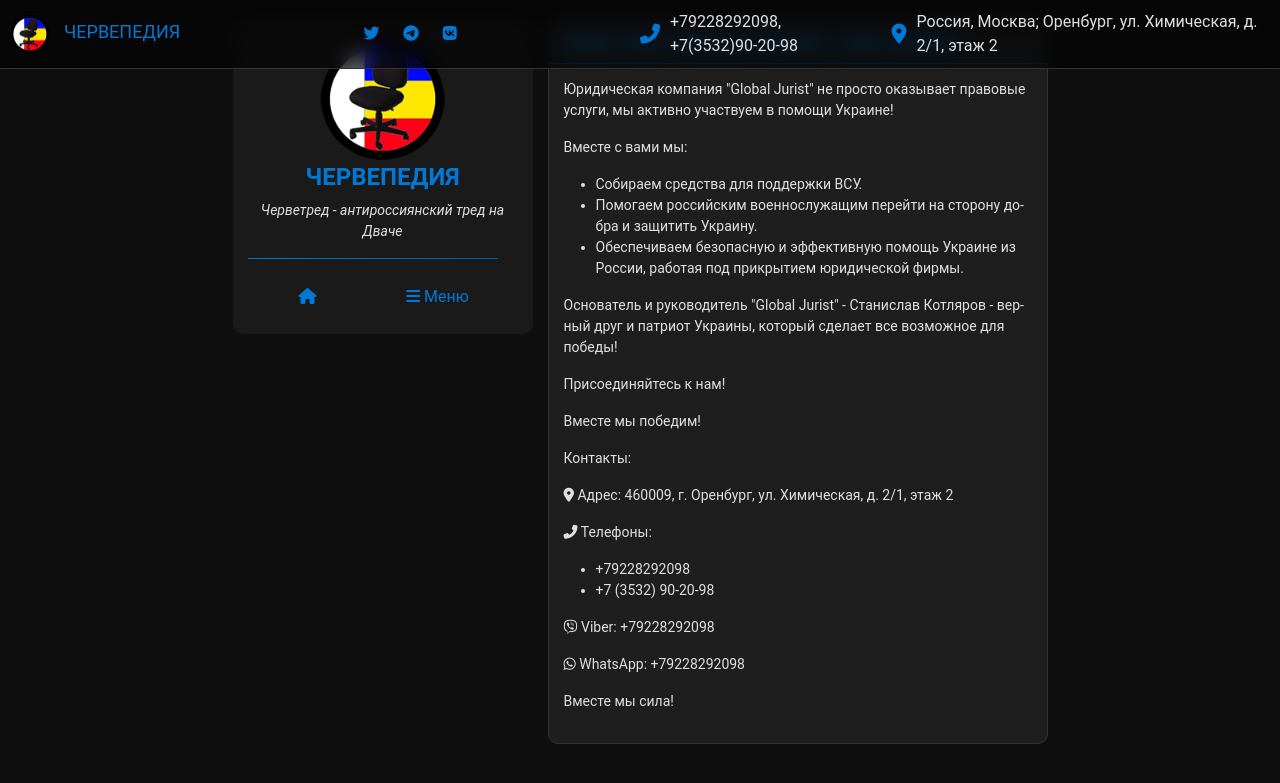
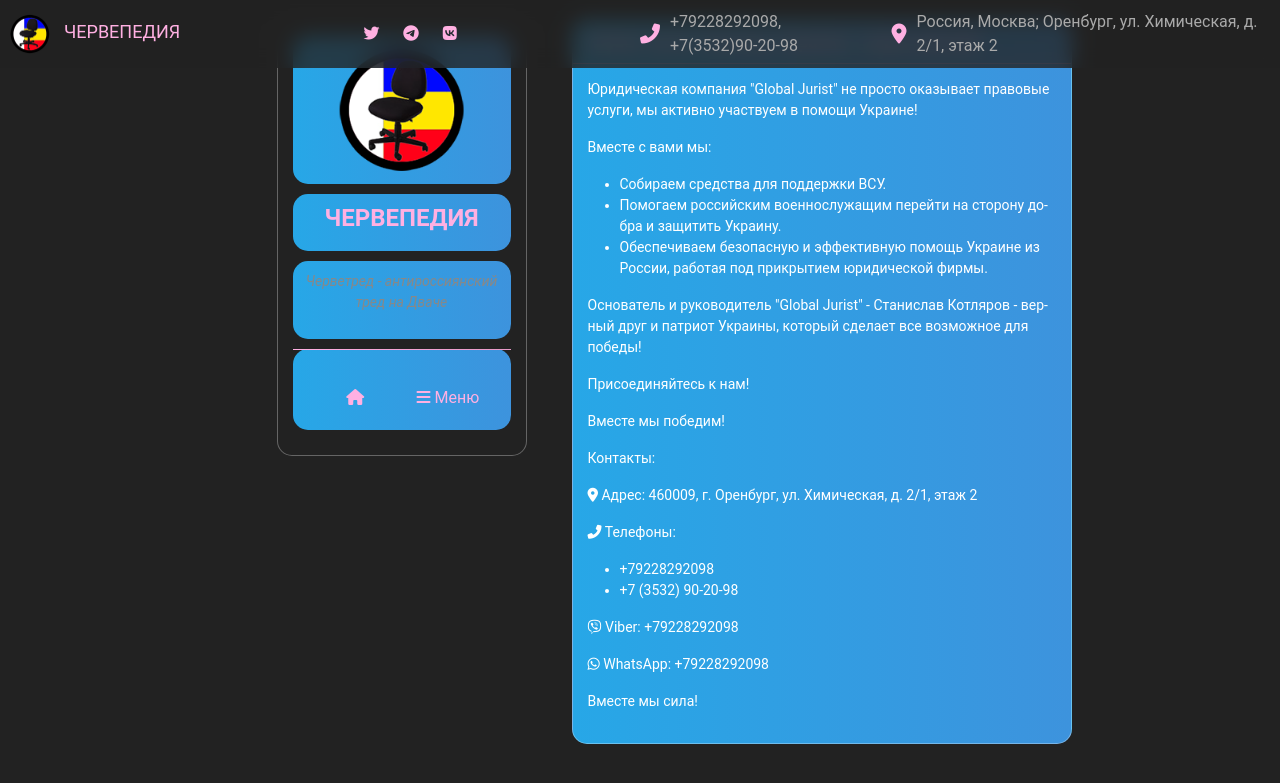
Before and after one commit to chervepedia/chervepedia.github.io, a Jekyll site: the page built from test.md, in a window 1280 px wide. Shown: the top 783 px of the page. Built offline with Jekyll 4.4.1, drawn with Linux system fonts in a browser that asks for light colours; comment, search, counter and statistics services are not loaded.

Commit message:
Update style.css

```diff
--- a/assets/css/style.css
+++ b/assets/css/style.css
@@ -1,24 +1,14 @@
 :root {
-    --main-color: #0078d4; /* Основной цвет */
-    --main-color-dark: #005a9e; /* Более темный оттенок */
-    --background-color: #0f0f0f; /* Темный фоновый цвет */
-    --text-color: #e0e0e0; /* Светлый цвет текста */
-    --sidebar-bg: #1a1a1a; /* Темный фон сайдбара */
-    --post-bg: #1e1e1e; /* Темный фон постов */
-    --post-border: #333333; /* Цвет границы постов */
-    --footer-bg: rgba(0, 0, 0, 0.6); /* Полупрозрачный черный для футера */
-    --link-color: #0078d4; /* Цвет ссылок */
-    --link-hover-color: #005a9e; /* Цвет ссылок при наведении */
-    --submenu-bg: #1a1a1a; /* Темный фон подменю */
-    --submenu-text-color: #e0e0e0; /* Светлый цвет текста в подменю */
-    --submenu-link-hover-bg: #333333; /* Цвет фона ссылки в подменю при наведении */
-    --read-more-color: #0078d4; /* Цвет ссылки "Читать далее" */
-    --read-more-hover-color: #005a9e; /* Цвет ссылки "Читать далее" при наведении */
+    --main-color: #ffb0e2; /* Светло-розовый цвет */
+    --main-color-dark: #e699c7; /* Более темный розовый цвет */
+    --tg-light: #27a7e7; /* Светлый синий цвет Telegram */
+    --tg-dark: #3d93dd; /* Темный синий цвет Telegram */
 }
 
+/* Общие стили для страницы */
 body {
-    background-color: var(--background-color);
-    color: var(--text-color);
+    background-color: #222;
+    color: #aaa;
     font-family: 'Roboto', sans-serif;
     margin: 0;
     padding: 0;
@@ -29,26 +19,39 @@
 /* Контейнер для основной структуры */
 .container {
     display: flex;
-    flex-direction: row;
-    align-items: flex-start;
+    flex-direction: column;
+    align-items: center;
     margin-top: 20px;
     padding: 0 15px;
     width: 100%;
     max-width: 1000px;
+    margin-right: 30px;
 }
 
 /* Стили для сайдбара */
 .sidebar {
-    background-color: var(--sidebar-bg);
+    background-color: #222;
     text-align: center;
     padding: 15px;
     margin-bottom: 20px;
     position: sticky;
     top: 20px;
     width: 100%;
-    max-width: 300px;
+    max-width: 300px; /* Ширина сайдбара */
     margin-right: 45px;
-    border-radius: 10px; /* Закругление краёв */
+    border-radius: 15px; /* Закругление краёв */
+    border: 1px solid rgba(255, 255, 255, 0.3); /* Граница */
+}
+
+/* Стили для контейнеров логотипа, заголовка, описания и меню */
+.logo-container, .title-container, .description-container, .menu-container {
+    display: flex;
+    flex-direction: column;
+    align-items: center;
+    margin-bottom: 10px;
+    background: linear-gradient(to right, var(--tg-light), var(--tg-dark));
+    border-radius: 15px; /* Закругление краёв */
+    padding: 10px;
 }
 
 /* Стили для логотипа */
@@ -70,14 +73,14 @@
 /* Стили для описания */
 .description-container p {
     font-size: 14px;
-    color: #e0e0e0;
+    color: #888;
     font-style: italic;
 }
 
 /* Стили для меню */
 .menu-container {
     width: 100%;
-    max-width: 250px;
+    max-width: 250px; /* Ширина меню */
     border-top: 1px groove transparent;
     border-image: linear-gradient(to right, var(--main-color), var(--main-color-dark)) 1;
 }
@@ -91,28 +94,27 @@
 }
 
 .menu-item {
-    position: relative;
+    position: relative; /* Родительское позиционирование */
 }
 
 /* Ссылки меню */
 .menu-link {
     display: block;
-    color: var(--link-color);
+    color: var(--main-color);
     text-decoration: none;
     padding: 10px;
     text-align: center;
-    transition: background-color 0.3s, transform 0.1s, box-shadow 0.1s;
+    transition: background-color 0.3s, transform 0.1s;
     border: none;
-    border-radius: 10px;
+    border-radius: 10px; /* Закругление краёв ссылок */
 }
 
 .menu-link:hover {
-    color: var(--link-hover-color);
+    color: var(--main-color-dark);
 }
 
 .menu-link:active {
     transform: translateY(2px);
-    box-shadow: inset 0 4px 6px rgba(0, 0, 0, 0.3);
 }
 
 .menu-link.has-submenu::after {
@@ -125,22 +127,20 @@
     position: absolute;
     top: 100%;
     left: 0;
-    background-color: var(--submenu-bg);
-    width: auto;
-    min-width: 150px;
-    border-radius: 10px;
-    box-shadow: 0 4px 8px rgba(0, 0, 0, 0.3);
-    padding: 0;
-    z-index: 1000;
+    background-color: #222;
+    width: auto; /* Автоматическая ширина подменю под содержимое */
+    min-width: 150px; /* Минимальная ширина, чтобы избежать слишком узкого подменю */
+    border-radius: 10px; /* Закругление краёв подменю */
+    z-index: 1000; /* Устанавливаем z-index, чтобы подменю было поверх других элементов */
 }
 
 /* Подменю ссылки */
 .sub-menu a {
     display: block;
-    color: var(--submenu-text-color);
+    color: #888;
     text-decoration: none;
     padding: 10px;
-    position: relative;
+    position: relative; /* Для позиционирования псевдо-элемента */
     transition: background-color 0.3s;
 }
 
@@ -163,7 +163,7 @@
 
 /* Подменю ссылки при наведении */
 .sub-menu a:hover {
-    background-color: var(--submenu-link-hover-bg);
+    background-color: #222;
     color: var(--main-color-dark);
 }
 
@@ -174,20 +174,21 @@
     flex-direction: column;
     align-items: center;
     width: 100%;
-    max-width: 500px;
+    max-width: 500px; /* Ширина контента */
     padding-bottom: 100px;
     margin-top: 24px;
 }
 
 /* Стили для постов */
 .post {
-    background-color: var(--post-bg);
-    margin-bottom: 15px;
+    background: linear-gradient(to right, var(--tg-light), var(--tg-dark));
+    margin-bottom: 15px; /* Отступ между постами 15px */
     padding: 0;
     width: 100%;
     position: relative;
-    border-radius: 10px;
-    border: 1px solid var(--post-border);
+    max-width: 500px; /* Ширина постов */
+    border-radius: 15px; /* Закругление краёв постов */
+    border: 1px solid rgba(255, 255, 255, 0.3); /* Граница */
 }
 
 /* Заголовок поста */
@@ -206,31 +207,31 @@
 /* Основные стили для изображения в посте */
 .post-image-wrapper {
     position: relative;
-    max-width: 500px;
-    max-height: 600px;
-    width: auto;
-    height: auto;
+    max-width: 500px; /* Максимальная ширина контейнера */
+    max-height: 600px; /* Максимальная высота контейнера */
+    width: auto; /* Ширина контейнера будет зависеть от содержимого */
+    height: auto; /* Высота контейнера будет зависеть от содержимого, но не превысит 600px */
     overflow: hidden;
-    margin: auto;
+    margin: auto; /* Центрирование контейнера по горизонтали */
     display: flex;
     justify-content: center;
-    align-items: center;
+    align-items: center; /* Центрирование изображения по вертикали */
 }
 
 /* Стили для изображения */
 .post-image-wrapper img {
-    max-width: 100%;
-    max-height: 600px;
-    width: auto;
-    height: auto;
-    object-fit: contain;
+    max-width: 100%; /* Ограничивает ширину изображения размером контейнера */
+    max-height: 600px; /* Ограничивает высоту изображения размером контейнера */
+    width: auto; /* Автоматическая ширина, сохраняет пропорции */
+    height: auto; /* Автоматическая высота, сохраняет пропорции */
+    object-fit: contain; /* Сохраняет пропорции изображения и не обрезает его */
 }
 
 /* Содержимое поста */
 .post-content {
     padding: 15px;
     font-size: 14px;
-    color: var(--text-color);
+    color: #fff;
     text-align: left;
     word-break: break-word;
     overflow-wrap: break-word;
@@ -249,28 +250,28 @@
 }
 
 .read-more {
-    color: var(--read-more-color);
+    color: var(--main-color);
     text-decoration: none;
     display: flex;
     align-items: center;
     cursor: pointer;
-    transition: color 0.3s;
+    transition: color 0.3s; /* Плавный переход для цвета */
 }
 
 .read-more:hover {
-    color: var(--read-more-hover-color);
+    color: var(--main-color-dark);
 }
 
 .post-date {
-    color: #999;
+    color: #888;
     font-size: 12px;
 }
 
 /* Стили телеграм виджета */
 .telegram-discussion {
     width: 100%;
-    max-width: 500px;
-    margin: 10px auto 0 auto;
+    max-width: 500px; /* Ширина виджета */
+    margin: 10px 0 0 0; /* Отступ сверху на 10 пикселей */
     border-top: 1px groove transparent;
     border-image: linear-gradient(to right, var(--main-color), var(--main-color-dark)) 1;
 }
@@ -283,15 +284,14 @@
     display: flex;
     justify-content: space-between;
     align-items: center;
-    background-color: var(--footer-bg);
+    background: rgba(34, 34, 34, 0.8); /* Полупрозрачный фон */
+    backdrop-filter: blur(10px); /* Эффект размытия для стеклянного эффекта */
     padding: 10px;
     width: 100%;
     position: fixed;
-    top: 0; /* Футер перенесен наверх */
+    top: 0;
     left: 0;
     z-index: 1000;
-    backdrop-filter: blur(10px); /* Эффект aeroglass */
-    border-bottom: 1px solid var(--post-border); /* Добавление границы футера */
 }
 
 /* Стили для изображений в футере */
@@ -309,13 +309,13 @@
 
 .video-wrapper {
     position: relative;
-    padding-bottom: 56.25%;
+    padding-bottom: 56.25%; /* Соотношение сторон 16:9 */
     height: 0;
 }
 
 .video-wrapper iframe {
     position: absolute;
-top: 0;
+    top: 0;
     left: 0;
     width: 100%;
     height: 100%;
@@ -367,7 +367,7 @@
     justify-content: center;
     align-items: center;
     cursor: pointer;
-    background: var(--background-color);
+    background: #222;
 }
 
 .back-to-top i {
@@ -380,16 +380,13 @@
     display: flex;
     justify-content: space-between;
     align-items: center;
-    background-color: var(--background-color);
+    background: linear-gradient(to right, var(--tg-light), var(--tg-dark));
     padding: 14px;
     margin-top: 28px;
     margin-bottom: 40px;
     width: 100%;
-    max-width: 500px;
-    margin-left: auto;
-    margin-right: auto;
-    border-radius: 10px;
-    box-shadow: 0 4px 8px rgba(0, 0, 0, 0.3);
+    max-width: 500px; /* Ширина пагинации */
+    border-radius: 10px; /* Закругление краёв */
 }
 
 .pagination a.fas {
@@ -397,7 +394,7 @@
     color: var(--main-color);
     cursor: pointer;
     text-decoration: none;
-    transition: color 0.3s;
+    transition: color 0.3s; /* Плавный переход для цвета */
 }
 
 .pagination a.fas:hover {
@@ -414,7 +411,7 @@
 .page-number {
     font-size: 16px;
     margin: 0 10px;
-    color: #999;
+    color: #888;
     text-decoration: none;
 }
 
@@ -432,14 +429,14 @@
     }
 
     .sidebar {
-        margin-right: 15px;
+        margin-right: 45px; /* Отступ между сайдбаром и постами 45px */
         top: 0;
         width: 100%;
-        max-width: 300px;
+        max-width: 250px; /* Ширина сайдбара */
     }
 
     .content {
-        max-width: 500px;
+        max-width: 500px; /* Ширина контента */
         margin-top: 0;
     }
 
@@ -451,6 +448,7 @@
 
 /* Медиа-запрос для устройств с шириной экрана до 767px */
 @media (max-width: 767px) {
+    /* Стили для изображения */
     .post-image-wrapper img {
         max-width: 100%;
         max-height: 100%;
@@ -463,9 +461,7 @@
         width: 100%;
         position: relative;
         top: 0;
-        max-width: 100%;
-        margin-left: auto;
-        margin-right: auto;
+        max-width: 100%; /* Ширина сайдбара на мобильных устройствах */
     }
 
     .container {
@@ -476,8 +472,6 @@
     .content {
         width: 100%;
         margin-top: 20px;
-        margin-left: auto;
-        margin-right: auto;
     }
 
     .footer {
```
